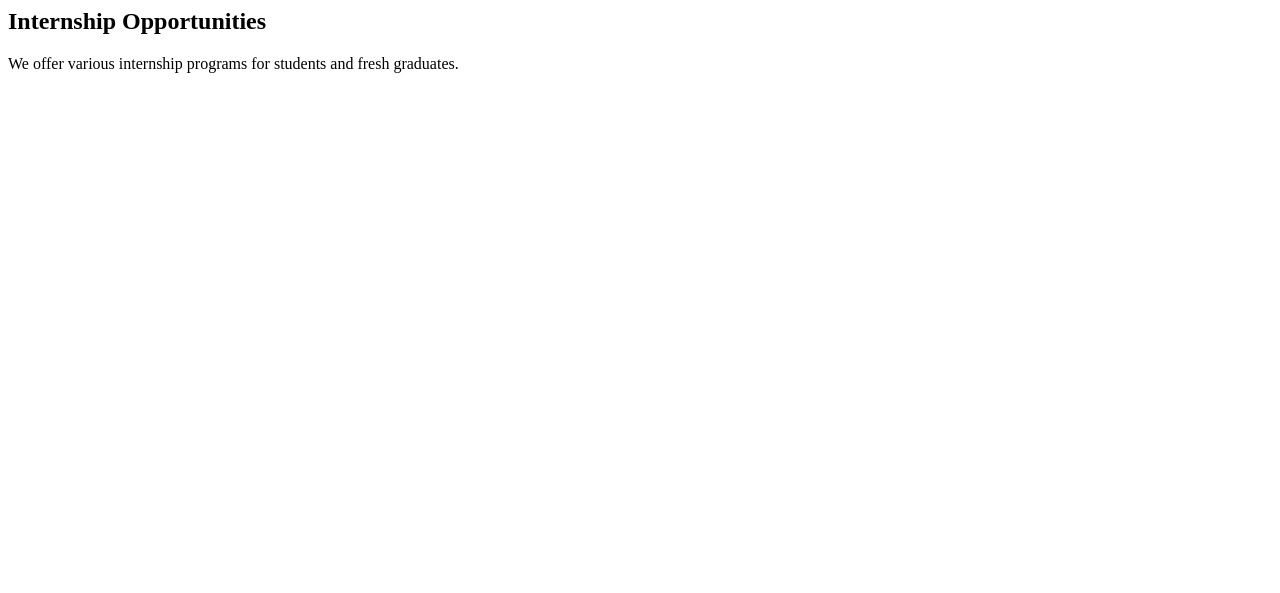
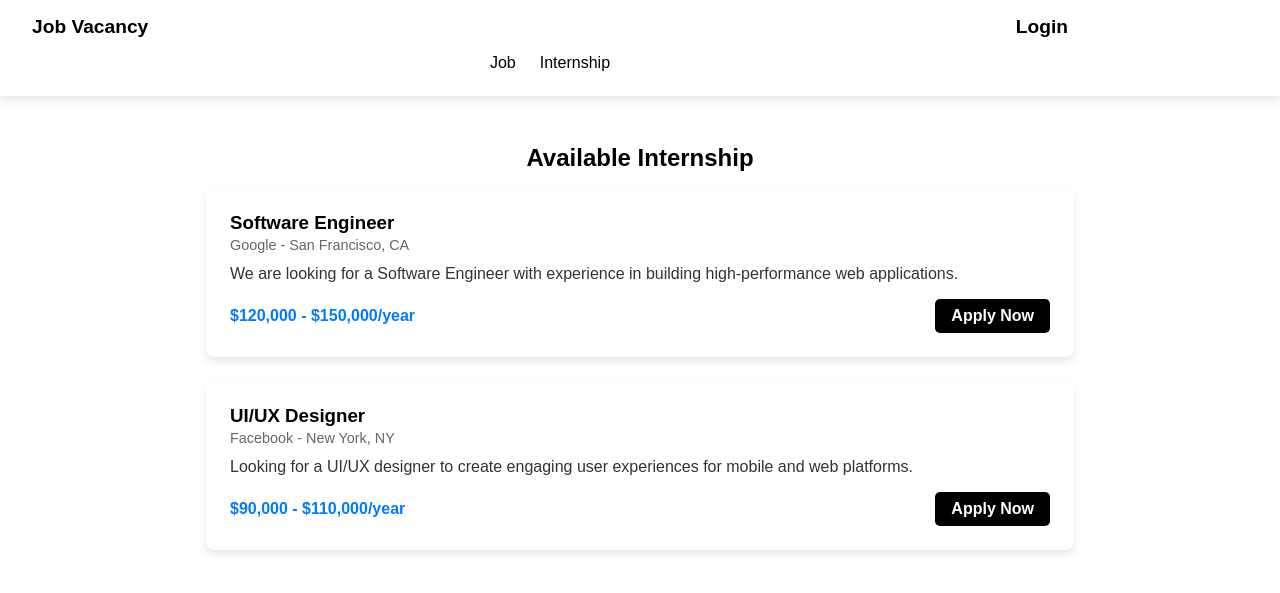
Before and after one commit to joheee/JobVacancy, a PHP site: page /view/internship.php in a window 1280 px wide. Shown: the top 593 px of the page. Run offline with PHP 8.4, Linux system fonts and the light colour scheme.

Commit message:
internship

```diff
--- a/style/job.css
+++ b/style/job.css
@@ -74,7 +74,6 @@
     justify-content: center;
     align-items: center;
     gap: 0.5rem;
-    margin-top: 1rem;
     padding: 0.75rem;
     width: 100vw;
     min-height: 8rem;
@@ -113,3 +112,92 @@
 .search-button:hover {
     background: #333;
 }
+
+/* Job Listings Section */
+.job-listings {
+    width: 100%;
+    max-width: 900px;
+    margin: 2rem auto;
+    padding: 1rem;
+}
+
+.job-listings h2 {
+    text-align: center;
+    margin-bottom: 1rem;
+}
+
+/* Job Card */
+.job-card {
+    background: white;
+    padding: 1.5rem;
+    border-radius: 8px;
+    box-shadow: 0px 4px 8px rgba(0, 0, 0, 0.1);
+    margin-bottom: 1.5rem;
+    transition: all 0.3s ease;
+}
+
+.job-card:hover {
+    transform: translateY(-3px);
+    box-shadow: 0px 6px 12px rgba(0, 0, 0, 0.15);
+}
+
+/* Job Card Header */
+.job-header {
+    display: flex;
+    align-items: center;
+    gap: 1rem;
+    margin-bottom: 0.75rem;
+}
+
+.company-logo {
+    width: 50px;
+    height: 50px;
+    border-radius: 50%;
+}
+
+/* Job Info */
+.job-info h3 {
+    margin-bottom: 0.2rem;
+}
+
+.job-info p {
+    color: #666;
+    font-size: 0.9rem;
+}
+
+/* Job Description */
+.job-description {
+    font-size: 1rem;
+    color: #333;
+    margin-bottom: 1rem;
+}
+
+/* Job Footer */
+.job-footer {
+    display: flex;
+    justify-content: space-between;
+    align-items: center;
+}
+
+.salary {
+    font-size: 1rem;
+    font-weight: bold;
+    color: #007bff;
+}
+
+/* Apply Button */
+.apply-button {
+    background: black;
+    color: white;
+    font-size: 1rem;
+    font-weight: bold;
+    padding: 0.5rem 1rem;
+    border: none;
+    border-radius: 5px;
+    cursor: pointer;
+    transition: all 0.3s ease;
+}
+
+.apply-button:hover {
+    background: #333;
+}
--- a/view/internship.php
+++ b/view/internship.php
@@ -1,4 +1,62 @@
-<div>
-    <h2>Internship Opportunities</h2>
-    <p>We offer various internship programs for students and fresh graduates.</p>
-</div>
+<!DOCTYPE html>
+<html lang="en">
+<head>
+    <meta charset="UTF-8">
+    <meta name="viewport" content="width=device-width, initial-scale=1.0">
+    <link rel="stylesheet" href="../style/job.css">
+    <title>Internship | Job Vacancy</title>
+</head>
+<body>
+
+    <!-- Navigation Section -->
+    <nav class="nav-parent-container">
+        <nav class="nav-container">
+            <div class="nav-upper-container">
+                <div>Job Vacancy</div>
+                <div>Login</div>
+            </div>
+            <div class="nav-link-container">
+                <a href="/view/job.php">Job</a>
+                <a href="/view/internship.php">Internship</a>
+            </div>
+        </nav>
+    </nav>
+
+    <!-- Job Listings Section -->
+    <section class="job-listings">
+        <h2>Available Internship</h2>
+
+        <!-- Job Card -->
+        <div class="job-card">
+            <div class="job-header">
+                <div class="job-info">
+                    <h3>Software Engineer</h3>
+                    <p>Google - San Francisco, CA</p>
+                </div>
+            </div>
+            <p class="job-description">We are looking for a Software Engineer with experience in building high-performance web applications.</p>
+            <div class="job-footer">
+                <span class="salary">$120,000 - $150,000/year</span>
+                <button class="apply-button">Apply Now</button>
+            </div>
+        </div>
+
+        <!-- Another Job Card -->
+        <div class="job-card">
+            <div class="job-header">
+                <div class="job-info">
+                    <h3>UI/UX Designer</h3>
+                    <p>Facebook - New York, NY</p>
+                </div>
+            </div>
+            <p class="job-description">Looking for a UI/UX designer to create engaging user experiences for mobile and web platforms.</p>
+            <div class="job-footer">
+                <span class="salary">$90,000 - $110,000/year</span>
+                <button class="apply-button">Apply Now</button>
+            </div>
+        </div>
+
+    </section>
+
+</body>
+</html>
```
Also changed, not shown: index.php (+4 -3 lines), view/job.php (+41 -2 lines).
